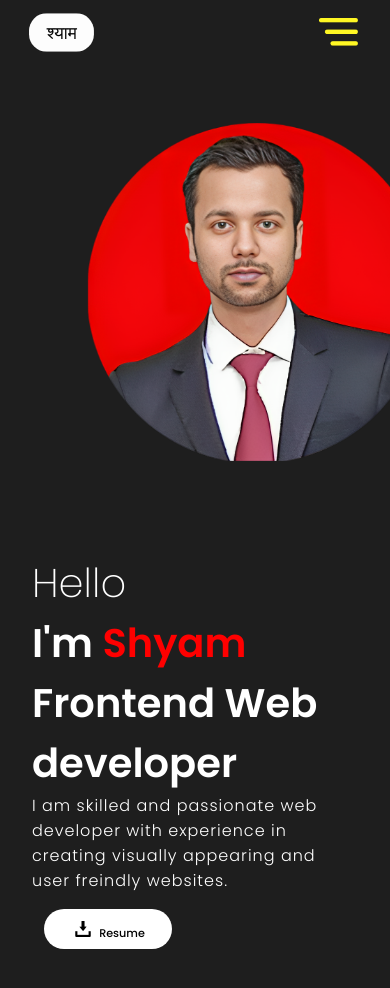
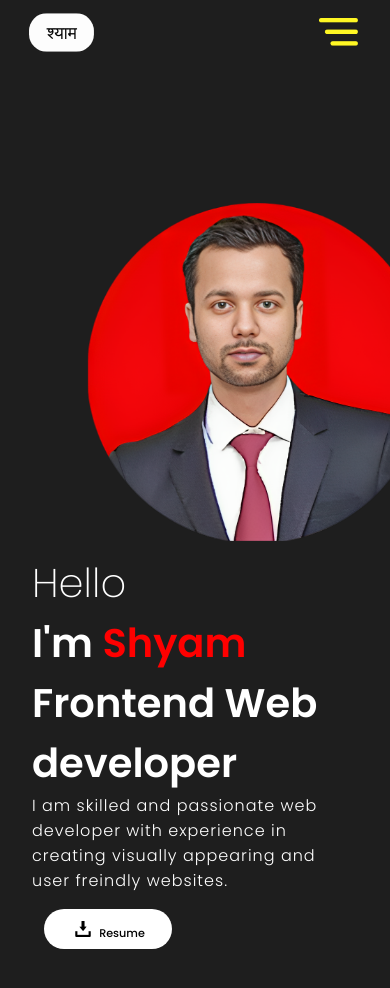
Before and after one commit to shyamsingh19/portfolio_website, a React (Create React App) app in the folder frontend/: page / in a window 390 px wide. Shown: the top 988 px of the page. Built offline with nearby package versions, Linux system fonts and the light colour scheme.

Commit message:
top added

```diff
--- a/frontend/src/component/Intro/intro.css
+++ b/frontend/src/component/Intro/intro.css
@@ -108,7 +108,7 @@
     /* display: block; */
     margin: auto;
     margin-top: 1rem;
-    top: 2rem;
+    top: 7rem;
     right: 0;
   }
 
@@ -157,7 +157,7 @@
     display: block;
     margin: auto;
     right: 0.5rem;
-    top: 2rem;
+    top: 7rem;
     width: 30vh;
     height: 30vh;
   }
```
